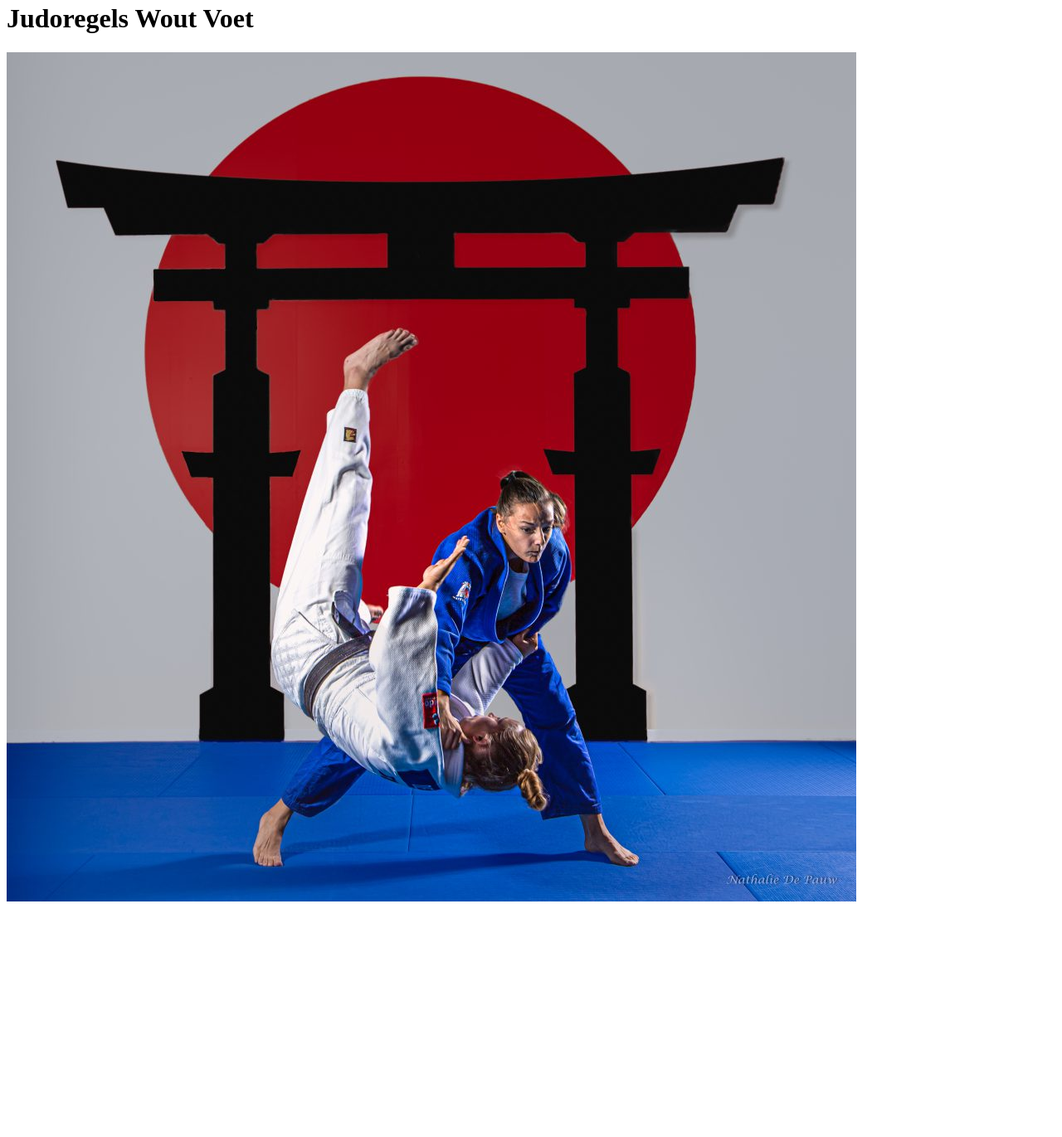
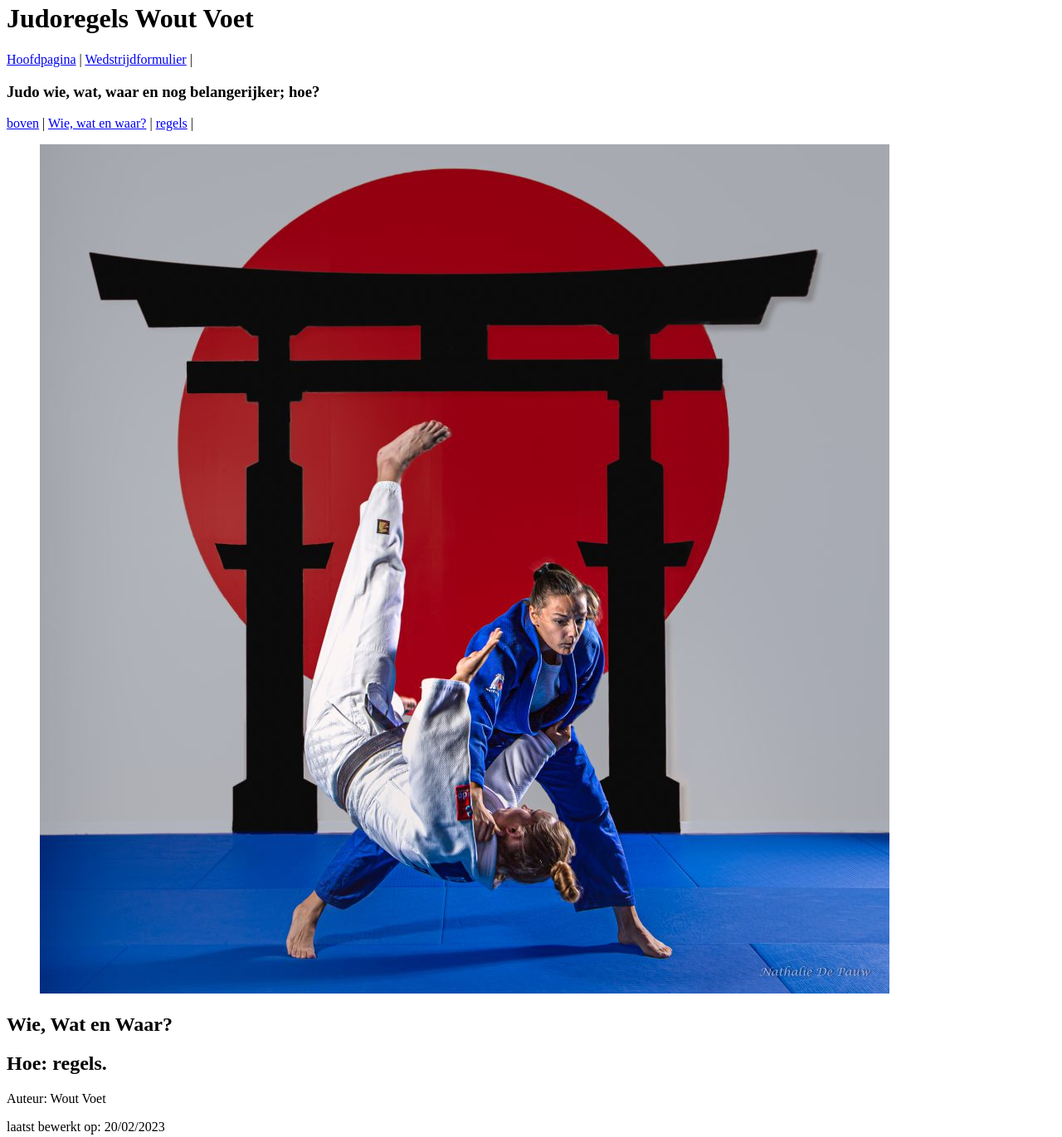
Before and after one commit to wvoet/Informatica_2023_sem2_Website_Opdracht, a plain HTML site: page index.html in a window 1280 px wide. Shown: the part 17-1388 px from the top of the page at 83% size. Before the commit the page ends 1116 px from the top, so only its background shows below. Drawn offline with Linux system fonts and the light colour scheme.

Commit message:
navigatie

```diff
--- a/index.html
+++ b/index.html
@@ -5,11 +5,50 @@
     <meta charset="utf-8">
     <title>Judoregels</title>
     <link rel="stylesheet" href="ugent.css">
+    <meta name="description" content="Uitleg over het regelement van Judo aangevuld met basis informatie over de sport">
+    <meta name="keywords" content="judo,regelement,regels,sport,gevechtsport,nederlands,wout voet">
 </head>
 
 <body>
-    <h1>Judoregels Wout Voet</h1>
-    <img src="Media/Tai_otoshi_metlogo-2-van-2-1024x1024.jpg" alt="foto Judo vlaanderen">
+    <header>
+        <h1>Judoregels Wout Voet</h1>
+        <nav>
+            <a href="index.html">Hoofdpagina</a> |
+            <a href="wedstrijdformulier.html">Wedstrijdformulier</a> |
+        </nav>
+    </header>
+
+    <main>
+        <article>
+            <section>
+                <h1 id="top">Judo wie, wat, waar en nog belangerijker; hoe?</h1>
+                <nav>
+                    <a href=#top>boven</a> |
+                    <a href=#wie-wat-waar>Wie, wat en waar?</a> |
+                    <a href=#hoe>regels</a> |
+                </nav>
+                <figure>
+                    <img src="Media/Tai_otoshi_metlogo.jpg" alt="foto Judo vlaanderen">
+                </figure>
+            </section>
+
+            <section>
+                <h2 id="wie-wat-waar">Wie, Wat en Waar?</h2>
+                <p></p>
+            </section>
+
+            <section>
+                <h2 id="hoe">Hoe: regels.</h2>
+                <p></p>
+            </section>
+        </article>
+    </main>
+
+    <footer>
+        <p id="Auteur">Auteur: Wout Voet</p>
+        <p id="laast_bewerkt">laatst bewerkt op: 20/02/2023</p>
+    </footer>
+
 </body>
 
 </html>
```
Also changed, not shown: wedstrijdformulier.html (+6 -1 lines), Media/Tai_otoshi_metlogo.jpg (renamed from Media/Tai_otoshi_metlogo-2-van-2-1024x1024.jpg).
